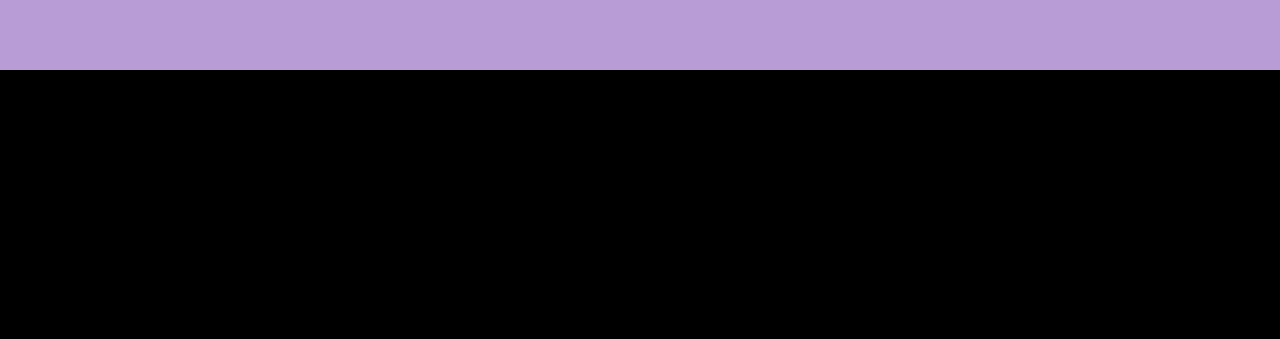
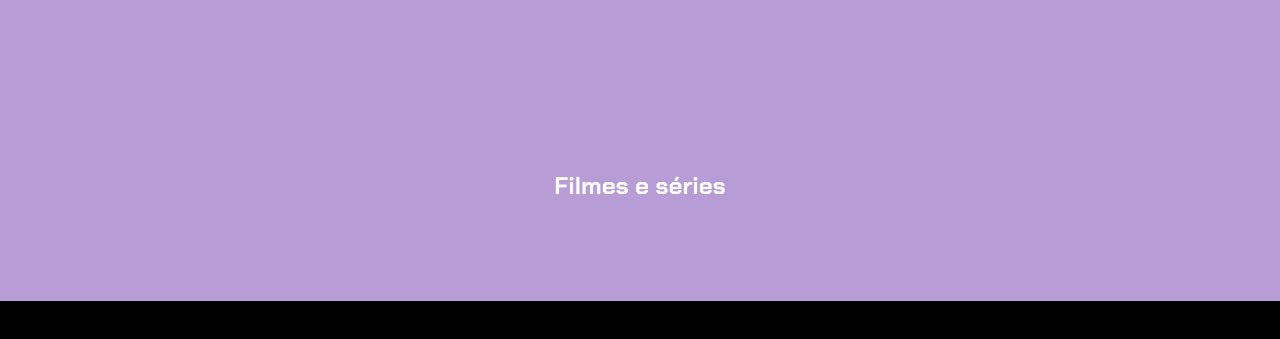
Before and after one commit to Fredmangrich/aluraflix2025fredTD, a plain HTML site: page index.html in a window 1280 px wide. Shown: the part 431-770 px from the top of the page. Drawn offline with Linux system fonts and the light colour scheme.

Commit message:
criação da section dos videos e thumbnails

```diff
--- a/index.html
+++ b/index.html
@@ -30,6 +30,10 @@
     </div>
     </section>
 
+    <section class="categoria">
+    <h2>Filmes e séries</h2>
+    <div class="categoria-videos">
+
 </body>
 
 </html>
```
